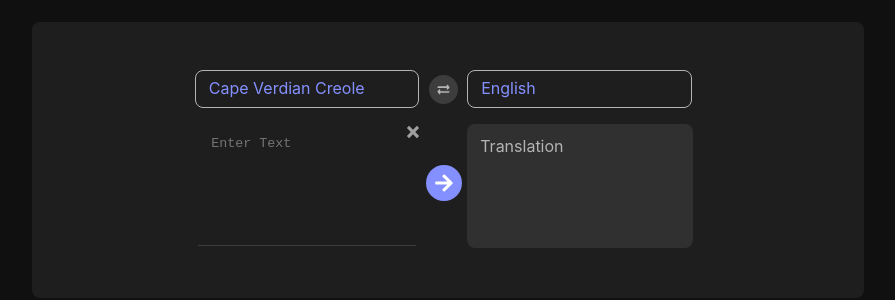
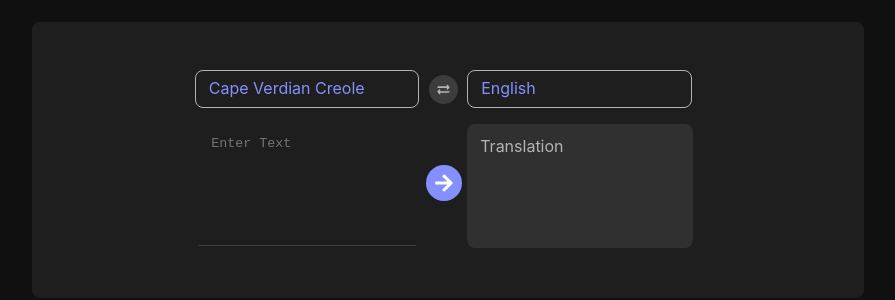
Before and after one commit to robertocarlosmedina/cv-creole-translator, a React (Create React App) app: page / in a window 1280 px wide. Shown: the part 202-502 px from the top of the page, without its empty margins (192-1087 px from the left). Built offline with nearby package versions, Linux system fonts and the light colour scheme.

Commit message:
Hidding the remove text icon when there is no text on the textarea

```diff
--- a/src/App.css
+++ b/src/App.css
@@ -127,9 +127,9 @@
   width: 12px;
   height: 12px;
   position: absolute;
-  top: 3.5rem;
+  top: 4.3rem;
   color: #a0a0a0;
-  right: 0;
+  right: .2rem;
   cursor: pointer;
 }
 
--- a/src/App.js
+++ b/src/App.js
@@ -1,7 +1,7 @@
 import React, { useState } from "react";
 import { AiFillCopy } from "react-icons/ai";
 import { FaExchangeAlt, FaArrowRight } from "react-icons/fa";
-import { ImCross } from "react-icons/im"
+import { ImCross } from "react-icons/im";
 import { CopyToClipboard } from "react-copy-to-clipboard";
 
 import Api from "./api";
@@ -25,9 +25,9 @@ function App() {
   };
 
   const removeSouceSentence = () => {
-    setSourceSentence("")
-    setTranslation(null)
-  }
+    setSourceSentence("");
+    setTranslation(null);
+  };
 
   const getTranslation = async () => {
     let target_translation;
@@ -57,7 +57,7 @@ function App() {
       <div className='translation-conteiner'>
         <ul className='languagues-boxes'>
           <li className='language-display'>
-            <div className="input-area">
+            <div className='input-area'>
               <p className='language-selector'>{languageOption}</p>
               <p>
                 <textarea
@@ -71,7 +71,12 @@ function App() {
                   }
                 />
               </p>
-              <ImCross onClick={removeSouceSentence} className="remove-text-icon"/>
+              {sourceSentence && (
+                <ImCross
+                  onClick={removeSouceSentence}
+                  className='remove-text-icon'
+                />
+              )}
             </div>
           </li>
           <li className='language-display controller-display'>
```
